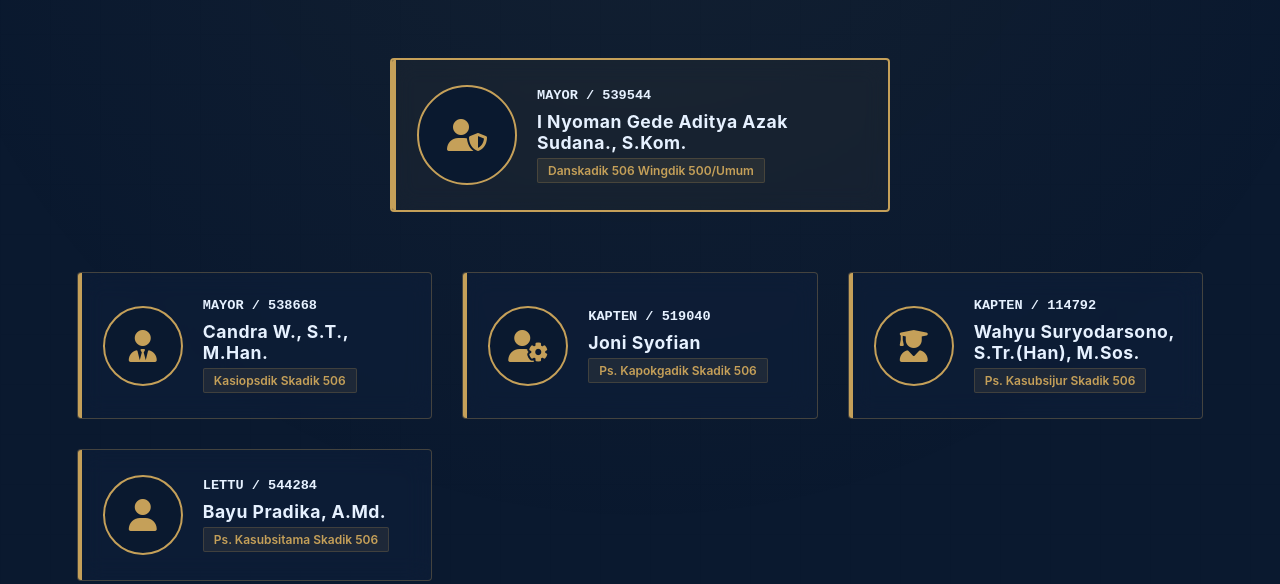
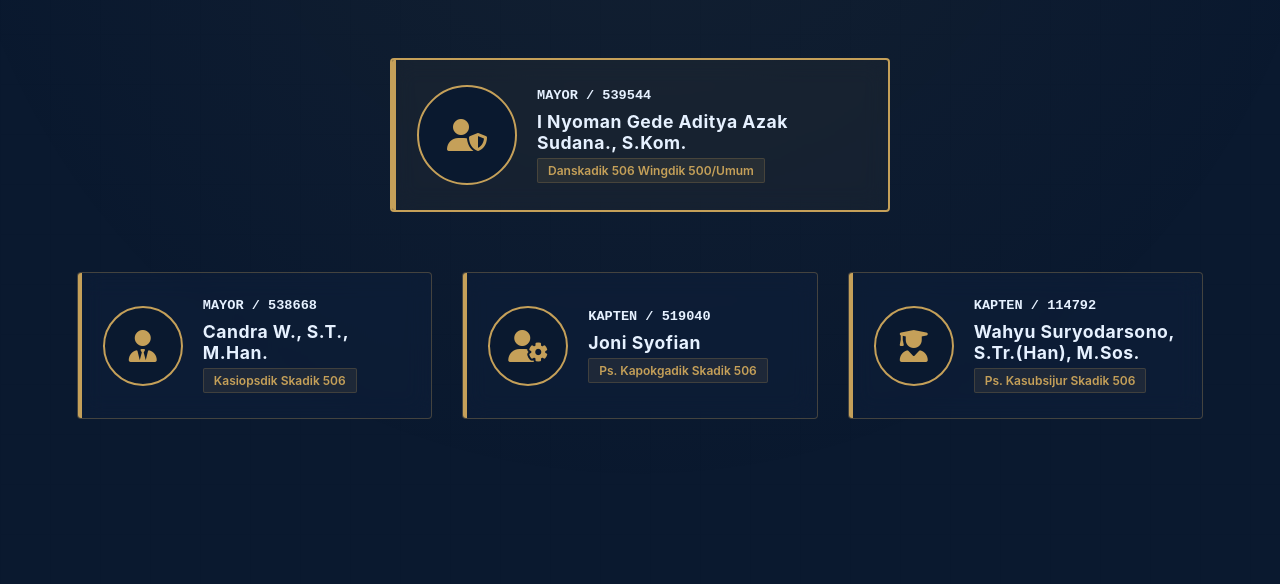
Before and after one commit to skadik506/skadik506, a plain HTML site: page organisasi.html in a window 1280 px wide. Shown: the part 216-800 px from the top of the page. Drawn offline with Linux system fonts and the light colour scheme.

Commit message:
Update organisasi.html

```diff
--- a/organisasi.html
+++ b/organisasi.html
@@ -259,14 +259,7 @@
             </div>
           </div>
 
-          <div class="command-card">
-            <div class="profile-circle"><i class="fas fa-user"></i></div>
-            <div class="info-area">
-              <span class="rank">LETTU / 544284</span>
-              <h3>Bayu Pradika, A.Md.</h3>
-              <span class="position">Ps. Kasubsitama Skadik 506</span>
-            </div>
-          </div>
+
         </div>
       </div>
     </section>
```
